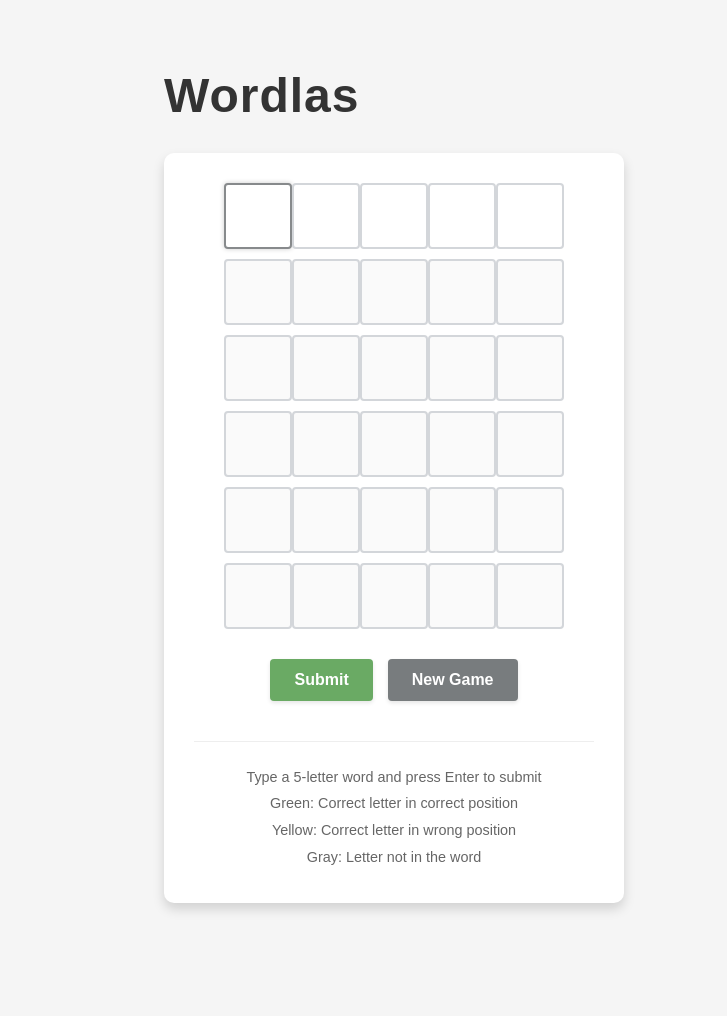
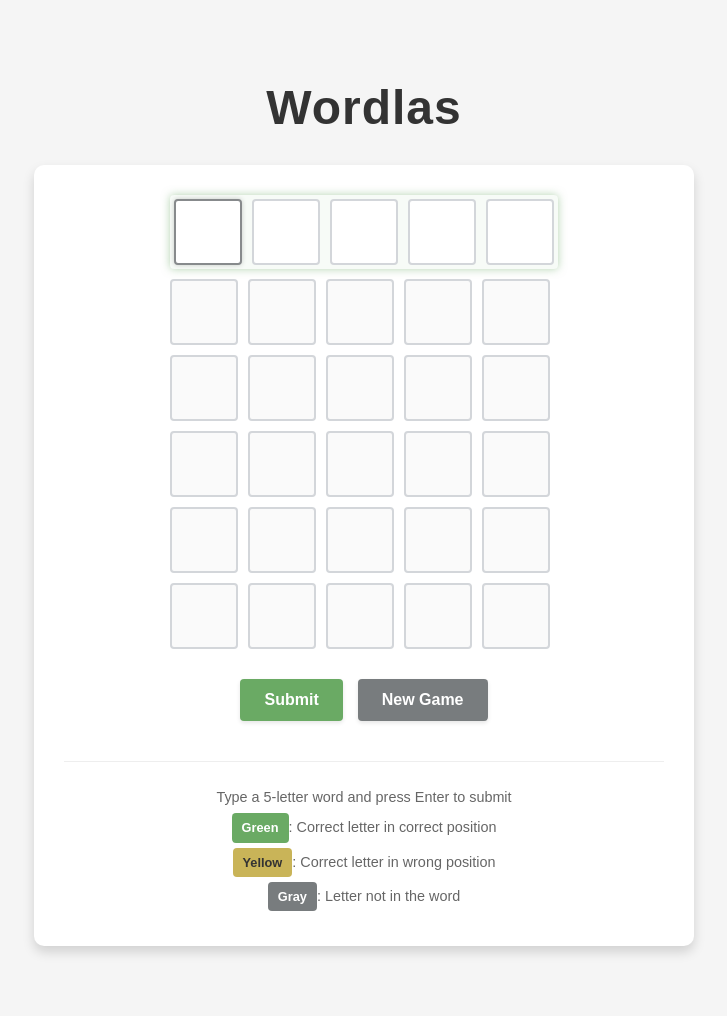
Before and after one commit to MikeSoroka/wordlas, a Django app: page / in a window 1280 px wide. Shown: the whole page, without its empty margins (276-1003 px from the left). Before the commit the page ends 911 px from the top, so only its background shows below. Run offline with Django 4.2, Linux system fonts and the light colour scheme.

Commit message:
CSS badge expansion for styling cells

```diff
--- a/project/main/static/css/styles.css
+++ b/project/main/static/css/styles.css
@@ -6,6 +6,14 @@ body {
     background-color: #f5f5f5;
     padding: 20px;
     color: #333;
+    margin: 0;
+}
+
+.main-container {
+    text-align: center;
+    width: 100%;
+    max-width: 800px;
+    margin: 20px auto;
 }
 
 h2 {
@@ -26,6 +34,7 @@ h2 {
     box-shadow: 0 6px 12px rgba(0, 0, 0, 0.15);
     max-width: 600px;
     width: 100%;
+    margin: 0 auto 30px;
 }
 
 #word-grid {
@@ -35,7 +44,7 @@ h2 {
     margin-bottom: 30px;
 }
 
-.row {
+.game-row {
     display: flex;
     gap: 10px;
 }
@@ -158,11 +167,34 @@ button:active {
 }
 
 /* Highlight the active row */
-.row:has(input:not(:disabled)) {
+.game-row:has(input:not(:disabled)) {
     box-shadow: 0 0 8px rgba(106, 170, 100, 0.5);
     border-radius: 4px;
     padding: 4px;
     background-color: rgba(106, 170, 100, 0.05);
+}
+
+/* Badge styles */
+.badge {
+    display: inline-block;
+    padding: 5px 10px;
+    font-size: 0.8rem;
+    font-weight: bold;
+    border-radius: 4px;
+    color: white;
+}
+
+.badge.success {
+    background-color: #6aaa64;
+}
+
+.badge.warning {
+    background-color: #c9b458;
+    color: #333;
+}
+
+.badge.neutral {
+    background-color: #787c7e;
 }
 
 /* Responsive design */
```
